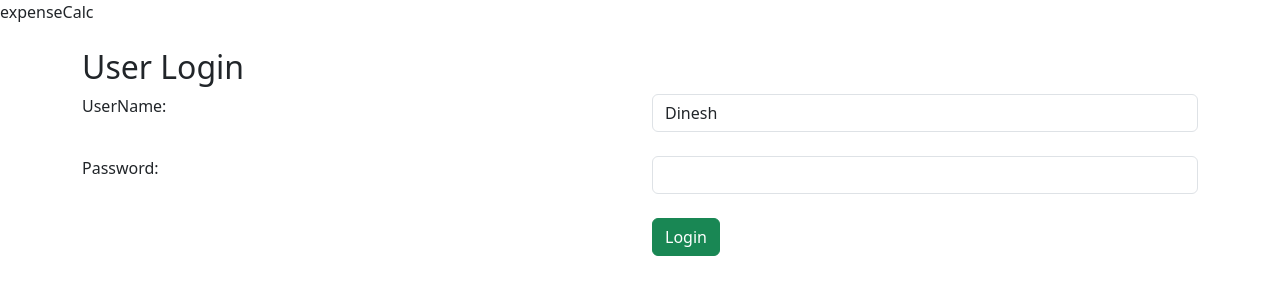
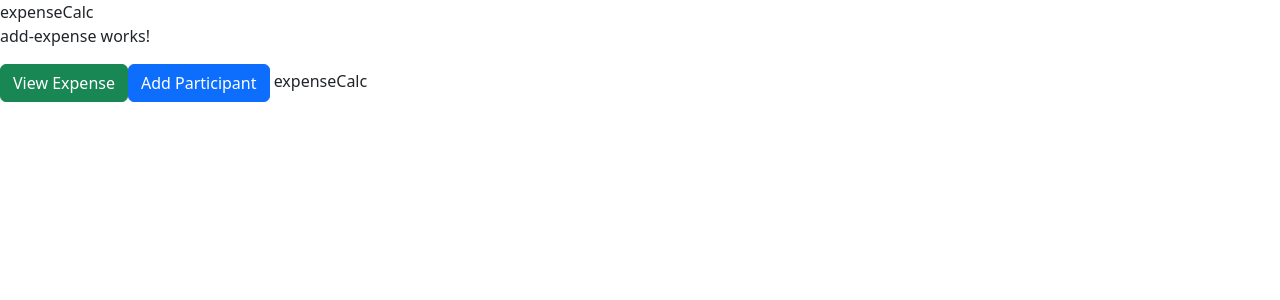
Before and after one commit to OviyaGraditC/Expenses_Calc, an Angular app: page /addExpense in a window 1280 px wide. Before the commit this address led to /. Shown: the top 300 px of the page. Built offline with nearby package versions, Linux system fonts and the light colour scheme.

Commit message:
added path using button and anker tag

```diff
--- a/src/app/app-routing.module.ts
+++ b/src/app/app-routing.module.ts
@@ -1,7 +1,24 @@
 import { NgModule } from '@angular/core';
 import { RouterModule, Routes } from '@angular/router';
+import { LoginComponent } from './user/login/login.component';
+import { RegisterComponent } from './user/register/register.component';
+import { LogoutComponent } from './user/logout/logout.component';
+import { ForgotPswdComponent } from './user/forgot-pswd/forgot-pswd.component';
+import { AddExpenseComponent } from './trip/add-expense/add-expense.component';
+import { AddParticipantComponent } from './trip/add-participant/add-participant.component';
+import { RemoveParticipantComponent } from './trip/remove-participant/remove-participant.component';
+import { ViewExpenseComponent } from './trip/view-expense/view-expense.component';
 
-const routes: Routes = [];
+const routes: Routes = [
+  {path:'', component:LoginComponent},
+  {path:'register', component:RegisterComponent},
+  {path:'logout', component:LogoutComponent},
+  {path: 'forgotPswd', component:ForgotPswdComponent},
+  {path:'addExpense', component:AddExpenseComponent},
+  {path:'addParticipant', component:AddParticipantComponent},
+  {path: 'removeParticipant', component:RemoveParticipantComponent},
+  {path: 'viewExpense', component:ViewExpenseComponent}
+];
 
 @NgModule({
   imports: [RouterModule.forRoot(routes)],
--- a/src/app/app.component.html
+++ b/src/app/app.component.html
@@ -2,4 +2,8 @@
 
 {{title}}
 
-<app-login></app-login>
+<!-- <app-add-expense></app-add-expense> -->
+
+<router-outlet></router-outlet>
+
+{{title}}
--- a/src/app/trip/add-expense/add-expense.component.html
+++ b/src/app/trip/add-expense/add-expense.component.html
@@ -1 +1,7 @@
 <p>add-expense works!</p>
+
+
+
+<button type="button" class="btn btn-success" (click)="redirectToViewExpense()">View Expense</button>
+
+<a [routerLink]='addParticipant' class="btn btn-primary">Add Participant</a>
--- a/src/app/trip/add-expense/add-expense.component.ts
+++ b/src/app/trip/add-expense/add-expense.component.ts
@@ -1,4 +1,5 @@
 import { Component } from '@angular/core';
+import { Router } from '@angular/router';
 
 @Component({
   selector: 'app-add-expense',
@@ -7,4 +8,11 @@ import { Component } from '@angular/core';
 })
 export class AddExpenseComponent {
 
+  constructor(private router: Router){}
+
+  addParticipant : string = '/addParticipant';
+
+  redirectToViewExpense(){
+    this.router.navigate(['/viewExpense']);
+  }
 }
--- a/src/app/user/login/login.component.ts
+++ b/src/app/user/login/login.component.ts
@@ -1,4 +1,5 @@
 import { Component, OnInit } from '@angular/core';
+import { Router } from '@angular/router';
 import { NgbTooltipModule } from '@ng-bootstrap/ng-bootstrap';
 import { SessionService } from 'src/app/services/session.service';
 
@@ -18,12 +19,13 @@ export class LoginComponent implements OnInit{
     this.userName = "Dinesh";
   }
 
-  constructor(private sessionService: SessionService){}
+  constructor(private sessionService: SessionService, private router: Router){}
 
   checkLogin(){
     if(this.userName == "Dinesh" && this.pswd == "123"){
       this.msg = "Success";
       this.sessionService.setSession("User", this.userName);
+      this.router.navigate(['/addExpense']);
     }
     else{
       this.msg = "Failed";
```
Also changed, not shown: src/app/user/register/register.component.html (line endings or trailing spaces).
